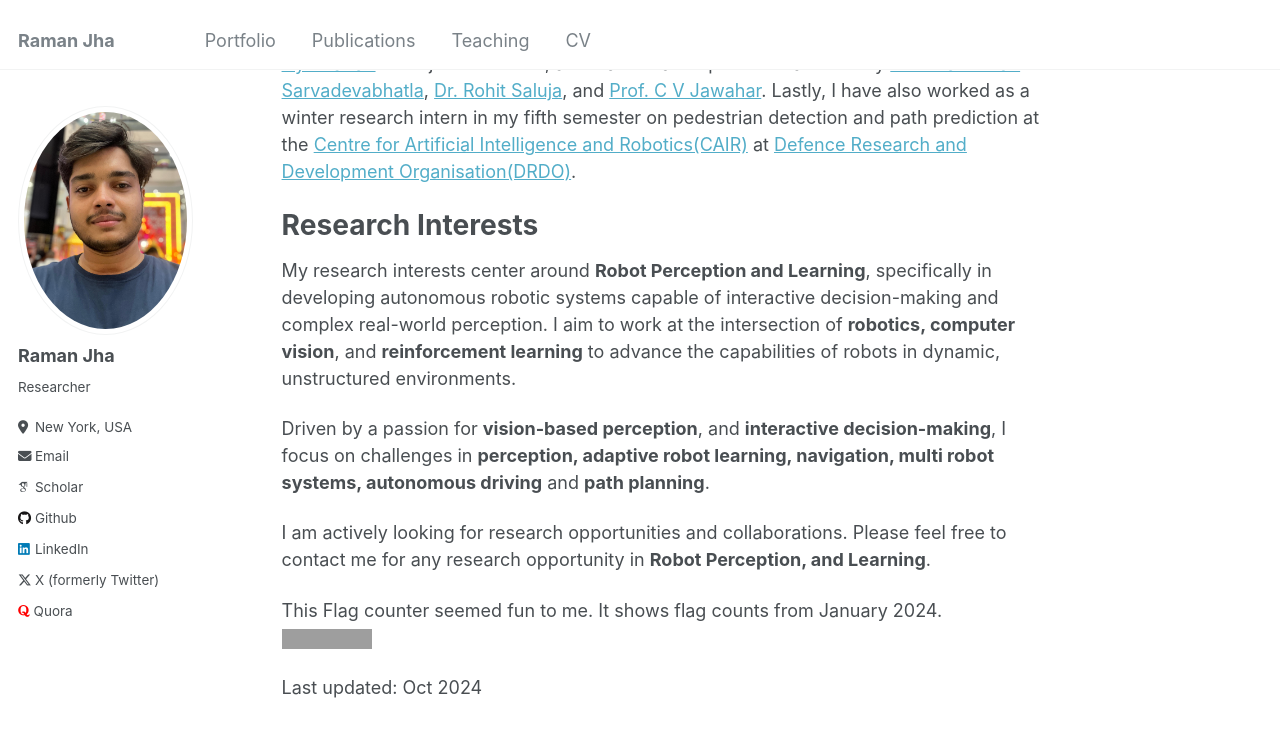
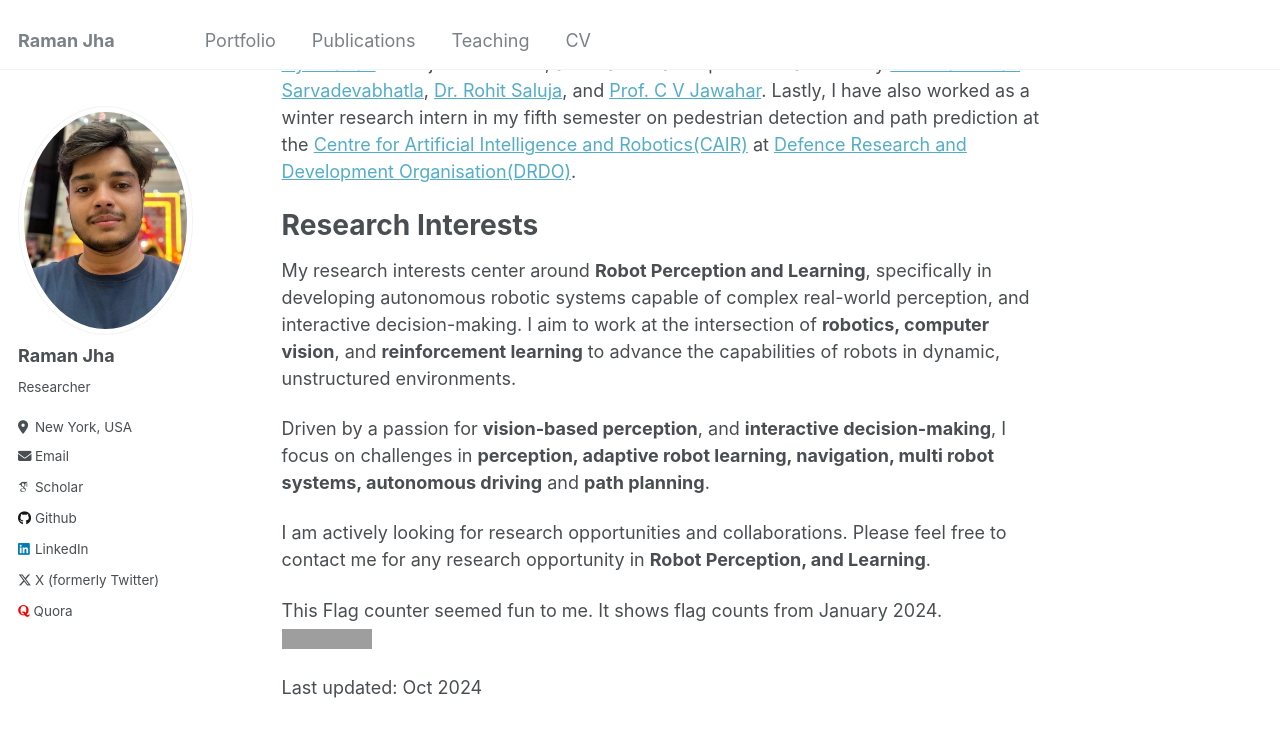
Before and after one commit to jhakrraman/jhakrraman.github.io, a Jekyll site: the page built from _pages/about.md, in a window 1280 px wide and 900 px high, scrolled down 471 px. Shown: the top 737 px of the window. Built offline with Jekyll 4.4.1, drawn with Linux system fonts in a browser that asks for light colours; some web fonts are replaced; grey boxes are pictures that could not be loaded.

```diff
--- a/_pages/about.md
+++ b/_pages/about.md
@@ -14,7 +14,7 @@ Before joining NYU, I completed my Research Associate work at the [Computational
 
 # Research Interests
 
-My research interests center around **Robot Perception and Learning**, specifically in developing autonomous robotic systems capable of interactive decision-making and complex real-world perception. I aim to work at the intersection of **robotics, computer vision**, and **reinforcement learning** to advance the capabilities of robots in dynamic, unstructured environments.
+My research interests center around **Robot Perception and Learning**, specifically in developing autonomous robotic systems capable of complex real-world perception, and interactive decision-making. I aim to work at the intersection of **robotics, computer vision**, and **reinforcement learning** to advance the capabilities of robots in dynamic, unstructured environments.
 
 Driven by a passion for **vision-based perception**, and **interactive decision-making**, I focus on challenges in **perception, adaptive robot learning, navigation, multi robot systems, autonomous driving** and **path planning**.
 
```
